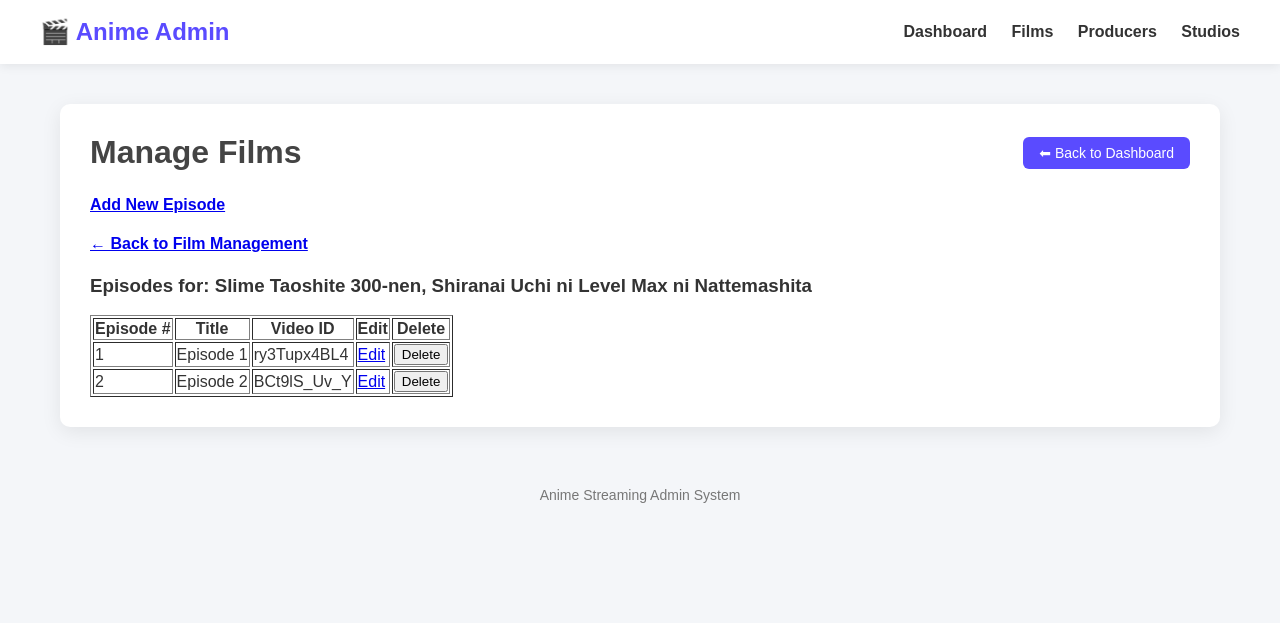
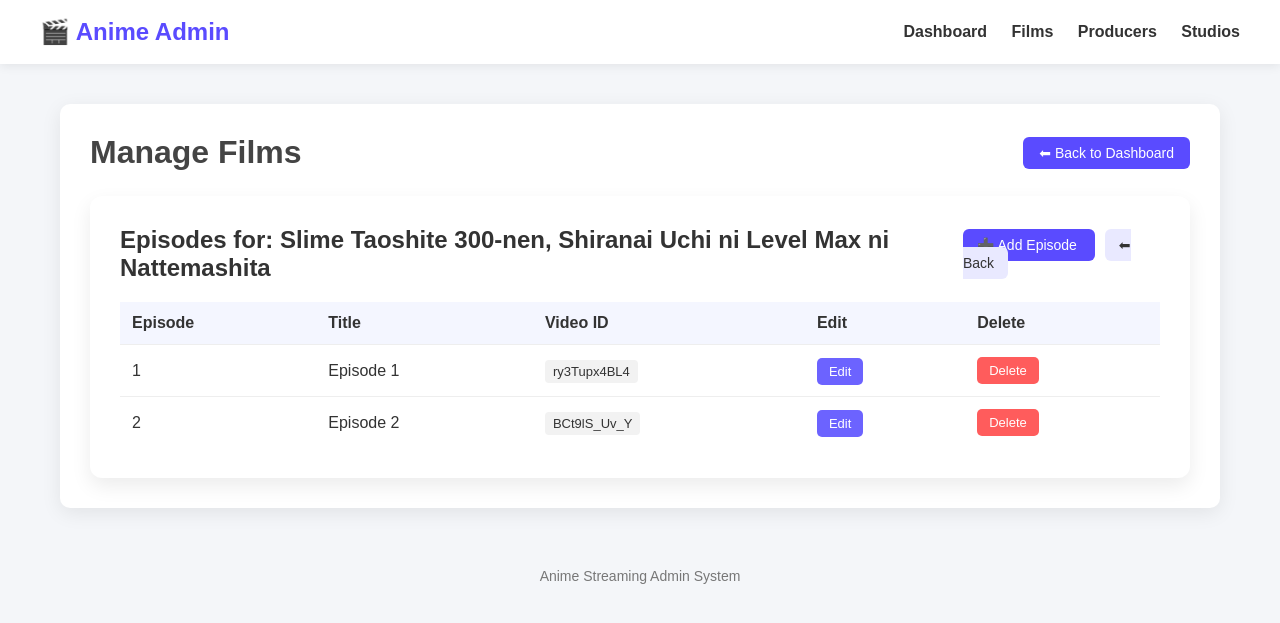
Before and after one commit to Qiuraa/web-streaming-uas, a Django app: page /dashboard-admin/manage-episode/8cee7699-f582-4d70-ae97-6a08ff996b0e in a window 1280 px wide. Shown: the top 623 px of the page. Run offline with Django 5.2, Linux system fonts and the light colour scheme; a user stored in the database is signed in; data comes from the database, SQL or seed files in the repository; both versions use the stored data as it was after the commit.

Commit message:
design episode

```diff
--- a/core/templates/admin/manage_episode.html
+++ b/core/templates/admin/manage_episode.html
@@ -1,40 +1,162 @@
 {% extends 'base_admin/base_manage_film.html' %}
 {% block content %}
 
-<a href="{% url 'add_episode' series.series_id %}"><h4>Add New Episode</h4></a>
-<a href="{% url 'manage_film' %}"><h4>← Back to Film Management</h4></a>
+<div style="
+background:white;
+padding:30px;
+border-radius:12px;
+box-shadow:0 8px 20px rgba(0,0,0,0.08);
+font-family:Arial, sans-serif;
+">
 
-<h3>Episodes for: {{ series.title }}</h3>
+<!-- Header -->
+<div style="
+display:flex;
+justify-content:space-between;
+align-items:center;
+margin-bottom:20px;
+">
 
-<table border="1">
+<h2 style="margin:0;">
+Episodes for: {{ series.title }}
+</h2>
+
+<div>
+
+<a href="{% url 'add_episode' series.series_id %}" style="
+text-decoration:none;
+background:#5a4bff;
+color:white;
+padding:8px 14px;
+border-radius:6px;
+margin-right:10px;
+font-size:14px;
+">
+➕ Add Episode
+</a>
+
+<a href="{% url 'manage_film' %}" style="
+text-decoration:none;
+background:#e9e9ff;
+color:#333;
+padding:8px 14px;
+border-radius:6px;
+font-size:14px;
+">
+⬅ Back
+</a>
+
+</div>
+
+</div>
+
+
+<!-- Table -->
+<table style="
+width:100%;
+border-collapse:collapse;
+">
+
 <thead>
+
+<tr style="
+background:#f4f6ff;
+text-align:left;
+">
+
+<th style="padding:12px;">Episode</th>
+<th style="padding:12px;">Title</th>
+<th style="padding:12px;">Video ID</th>
+<th style="padding:12px;">Edit</th>
+<th style="padding:12px;">Delete</th>
+
+</tr>
+
+</thead>
+
+<tbody>
+
+{% for e in episodes %}
+
+<tr style="
+border-top:1px solid #eee;
+">
+
+<td style="padding:12px;">{{ e.episode_number }}</td>
+
+<td style="padding:12px;">{{ e.episode_title }}</td>
+
+<td style="padding:12px;">
+<span style="
+background:#f2f2f2;
+padding:4px 8px;
+border-radius:4px;
+font-size:13px;
+">
+{{ e.video_id }}
+</span>
+</td>
+
+<td style="padding:12px;">
+
+<a href="{% url 'edit_episode' e.episode_id %}" style="
+background:#6c63ff;
+color:white;
+padding:6px 12px;
+border-radius:5px;
+text-decoration:none;
+font-size:13px;
+">
+Edit
+</a>
+
+</td>
+
+<td style="padding:12px;">
+
+<form method="post" action="{% url 'delete_episode' e.episode_id %}" style="display:inline;">
+{% csrf_token %}
+
+<button type="submit"
+onclick="return confirm('Delete {{ e.episode_title }} ?')"
+style="
+background:#ff5c5c;
+border:none;
+color:white;
+padding:6px 12px;
+border-radius:5px;
+cursor:pointer;
+font-size:13px;
+">
+
+Delete
+
+</button>
+
+</form>
+
+</td>
+
+</tr>
+
+{% empty %}
+
 <tr>
-            <th>Episode #</th>
-            <th>Title</th>
-            <th>Video ID</th>
-            <th>Edit</th>
-            <th>Delete</th>
-        </tr>
-    </thead>
-    <tbody>
-        {% for e in episodes %}
-        <tr>
-            <td>{{ e.episode_number }}</td>
-            <td>{{ e.episode_title }}</td>
-            <td>{{ e.video_id }}</td>
-            <td><a href="{% url 'edit_episode' e.episode_id %}">Edit</a></td>
-            <td><form method="post" action="{% url 'delete_episode' e.episode_id %}">
-                {% csrf_token %}
-                <button type="submit" onclick="return confirm('Are you sure you want to delete {{ e.episode_title }}?')">Delete</button>
-                </form>
+<td colspan="5" style="
+padding:20px;
+text-align:center;
+color:#888;
+">
+No episodes found for this series.
 </td>
 </tr>
-        {% empty %}
-        <tr>
-            <td colspan="4">No episodes found for this series.</td>
-        </tr>
+
 {% endfor %}
+
 </tbody>
+
 </table>
 
+</div>
+
 {% endblock %}
```
Also changed, not shown: db.sqlite3. Lines whose indentation alone changed are shown as unchanged.
